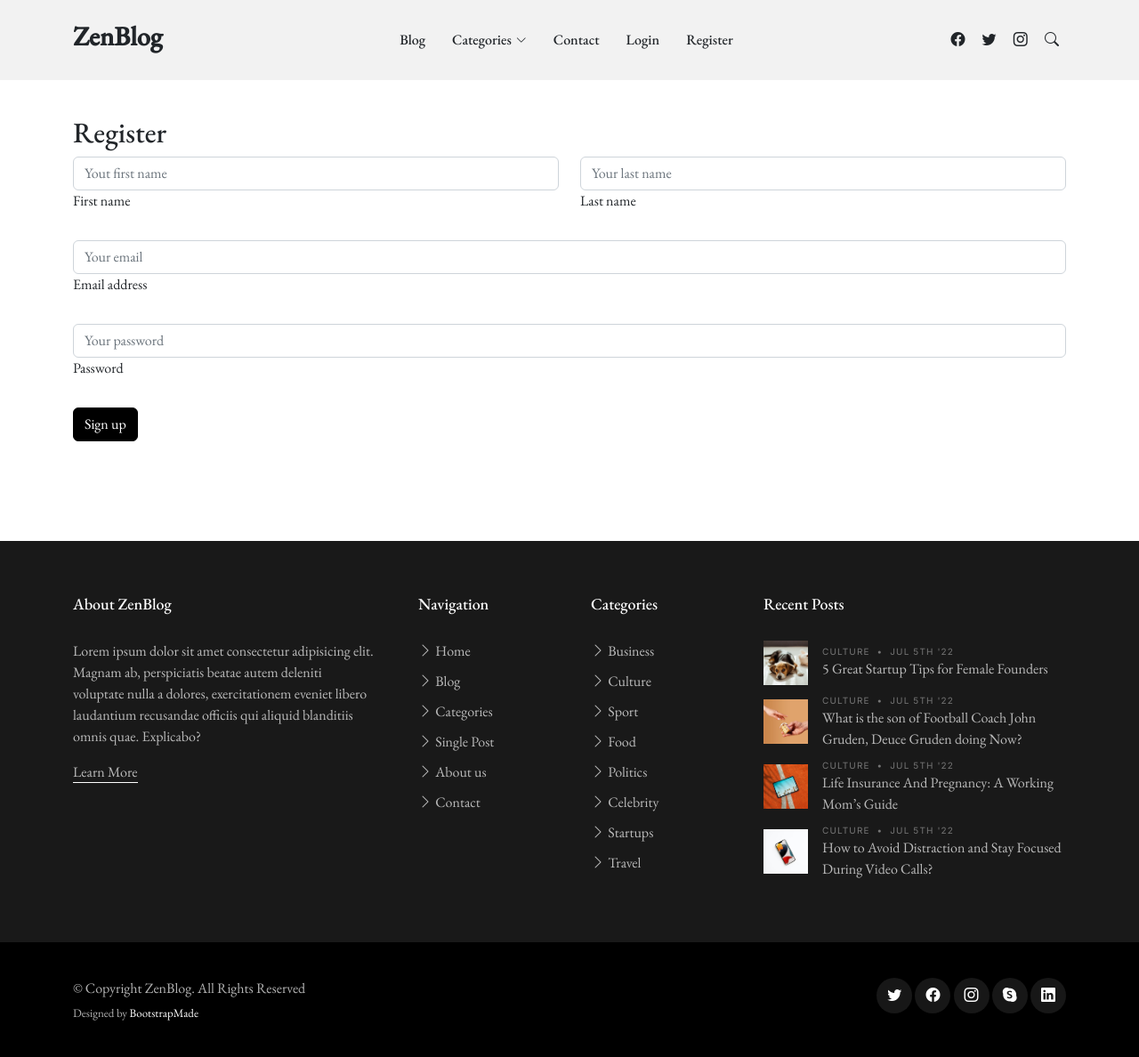
After one commit to aleduca/blog-com-codeigniter-4, a CodeIgniter 4 app: template app/Views/register.php in a window 1280 px wide. The commit adds this page. Shown: the whole page at 89% size. Run offline with PHP 8.4 and a stand-in for CodeIgniter, Linux system fonts and the light colour scheme; the template is opened without the code that fills it, so the values that code supplies are empty; some libraries are stand-ins or nearby versions; some web fonts are replaced.

Commit message:
Form register created

```diff
--- a/app/Config/Routes.php
+++ b/app/Config/Routes.php
@@ -46,6 +46,8 @@ $routes->get('/category/(:any)', 'Category::index/$1');
 $routes->get('/post/(:any)', 'Post::index/$1');
 $routes->post('/api/reply', 'Reply::store');
 $routes->post('/comment', 'Comment::store', ['as' => 'comment.store', 'filter' => 'csrfThrottle']);
+$routes->get('/register', 'Register::index', ['as' => 'register']);
+$routes->post('/register', 'Register::store', ['as' => 'register.store']);
 $routes->get('/login', 'Login::index', ['as' => 'login']);
 $routes->post('/login', 'Login::store', ['as' => 'login.store']);
 $routes->get('/logout', 'Login::destroy');
--- a/app/Views/partials/header.php
+++ b/app/Views/partials/header.php
@@ -20,6 +20,7 @@
           <li><a href="/logout">Logout</a></li>
         <?php else : ?>
           <li><a href="/login">Login</a></li>
+          <li><a href="/register">Register</a></li>
         <?php endif; ?>
       </ul>
     </nav><!-- .navbar -->
--- /dev/null
+++ b/app/Views/register.php
@@ -0,0 +1,42 @@
+<?= $this->extend('master') ?>
+
+<?= $this->section('content') ?>
+<section id="contact" class="contact mb-5">
+  <div class="container">
+    <h2>Register</h2>
+    <form method="post" action="<?php echo url_to('register.store'); ?>">
+      <!-- 2 column grid layout with text inputs for the first and last names -->
+      <div class="row mb-4">
+        <div class="col">
+          <div class="form-outline">
+            <input type="text" id="form3Example1" name="firstName" class="form-control" placeholder="Yout first name" />
+            <label class="form-label" for="form3Example1">First name</label>
+          </div>
+        </div>
+        <div class="col">
+          <div class="form-outline">
+            <input type="text" id="form3Example2" name="lastName" class="form-control" placeholder="Your last name" />
+            <label class="form-label" for="form3Example2">Last name</label>
+          </div>
+        </div>
+      </div>
+
+      <!-- Email input -->
+      <div class="form-outline mb-4">
+        <input type="email" id="form3Example3" name="email" class="form-control" placeholder="Your email" />
+        <label class="form-label" for="form3Example3">Email address</label>
+      </div>
+
+      <!-- Password input -->
+      <div class="form-outline mb-4">
+        <input type="password" id="form3Example4" name="password" class="form-control" placeholder="Your password" />
+        <label class="form-label" for="form3Example4">Password</label>
+      </div>
+
+      <!-- Submit button -->
+      <button type="submit" class="btn btn-primary btn-block mb-4">Sign up</button>
+  </div>
+  </form>
+  </div>
+</section>
+<?= $this->endSection() ?>
```
Also changed, not shown: app/Controllers/Login.php (+2 -9 lines), app/Controllers/Register.php (added, +18 -0 lines), app/Libraries/BannerHome.php (+4 -4 lines), app/Libraries/Login.php (added, +22 -0 lines).
